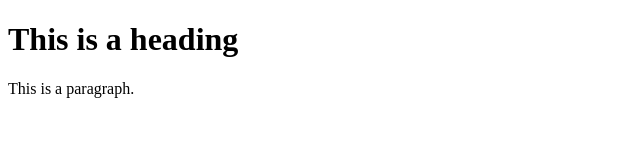
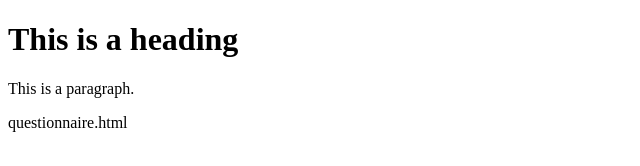
Before and after one commit to Unkown-Human/questionniare.github.io, a plain HTML site: page index.html in a window 1280 px wide. Shown: the whole page, without its empty margins (0-640 px from the left). Drawn offline with Linux system fonts and the light colour scheme.

Commit message:
Update index.html

```diff
--- a/index.html
+++ b/index.html
@@ -5,6 +5,6 @@
 
 <h1>This is a heading</h1>
 <p>This is a paragraph.</p>
-
+  <a>questionnaire.html</a>
 </body>
 </html>
```
